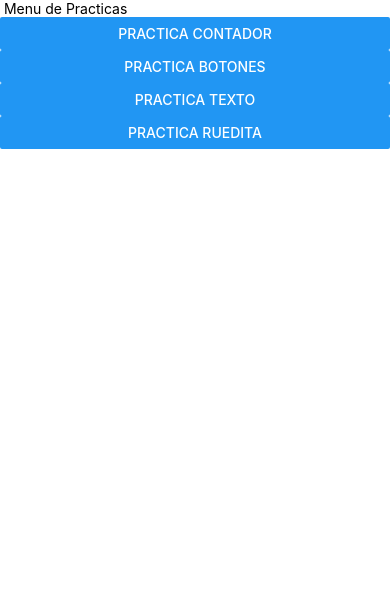
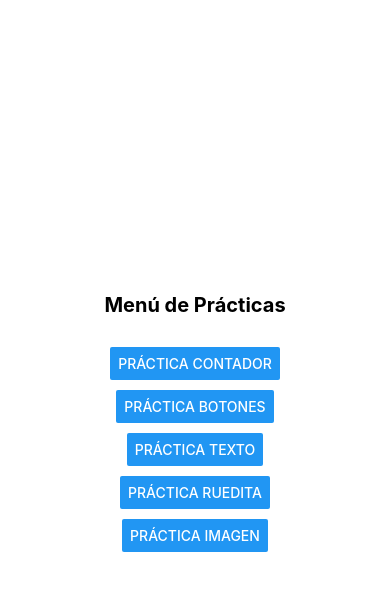
Before and after one commit to volovales/pam211., a React Native app in the folder Intro/: screen / in a window 390 px wide. Shown: the top 590 px of the page. Built offline with nearby package versions, Linux system fonts and the light colour scheme.

Commit message:
practica 9
Esta es la parte número 9 de las prácticas que hemos realizado con el profesor Que fueron Text Input & Alert

```diff
--- a/Intro/screens/TextInputAlertScreen.js
+++ b/Intro/screens/ImageScreen.js
@@ -1,6 +1,6 @@
 import { Text, View } from 'react-native'
 
-export default function TextInputAlert(){
+export default function ImageScreen (){
 
     return (
       <View>
--- a/Intro/screens/MenuScreen.js
+++ b/Intro/screens/MenuScreen.js
@@ -2,33 +2,53 @@ import { Text, StyleSheet, View, Button } from 'react-native'
 import React, { useState } from 'react'
 import BotonesScreen from './BotonesScreen'
 import ContadorScreen from './ContadorScreen'
-import TextInputAlertScreen from './TextInputAlertScreen'
+import TextInpuScreen from './TextInpuScreen'
+import ImageScreen from './ImageScreen'
 import ActivityScreen from './ActivityScreen'
 
 export default function MenuScreen() {
   const [screen, setScreen] = useState('menu');
+
   switch (screen) {
     case 'contador':
-            return <ContadorScreen/>;
+      return <ContadorScreen />;
+
       case 'botones':
-            return<BotonesScreen/>;
+      return <BotonesScreen />;
+
       case 'texto':
-            return <TextInputAlertScreen/>;
+      return <TextInpuScreen />;
+
       case 'ruedita':
-            return <ActivityScreen/>;
-        case'menu':
+      return <ActivityScreen />;
+      case 'imagen':
+      return <ImageScreen />;
+      case 'menu':
       default:
-            return(
-                    <View>
-                        <Text> Menu de Practicas</Text>
-                        <Button  onPress={()=>setScreen('contador')} title='Practica Contador'></Button>
-                        <Button  onPress={()=>setScreen('botones')} title='Practica Botones'></Button>
-                        <Button  onPress={()=>setScreen('texto')} title='Practica texto'></Button>
-                        <Button  onPress={()=>setScreen('ruedita')} title='Practica ruedita'></Button>
+      return (
+        <View style={styles.container}>
+          <Text style={styles.title}>Menú de Prácticas</Text>
+          <Button onPress={() =>setScreen('contador')} title='Práctica Contador' ></Button>
+          <Button onPress={() =>setScreen('botones')} title='Práctica Botones' ></Button>
+          <Button onPress={() =>setScreen('texto')} title='Práctica Texto' ></Button>
+          <Button onPress={() =>setScreen('ruedita')} title='Práctica Ruedita' ></Button>
+          <Button onPress={() =>setScreen('imagen')} title='Práctica Imagen' ></Button>
         </View>
-
       )
   }
 }
 
-const styles = StyleSheet.create({})
+const styles = StyleSheet.create({
+  container: {
+    flex: 1,
+    justifyContent: 'center',
+    alignItems: 'center',
+    gap: 10,
+    backgroundColor: 'white',
+  },
+  title: {
+    fontSize: 20,
+    fontWeight: 'bold',
+    marginBottom: 20,
+  },
+})
--- /dev/null
+++ b/Intro/screens/TextInpuScreen.js
@@ -0,0 +1,87 @@
+import { Text, StyleSheet, View, Button, Alert, TextInput, Platform } from 'react-native'
+import React, { useState } from 'react'
+
+export default function TextInpuScreen() {
+  const [nombre, setNombre] = useState('');
+  const [contrasena, setContrasena] = useState('');
+  const [descripcion, setDescripcion] = useState('');
+  const [numero, setNumero] = useState('');
+
+  const mostrarAlerta = () => {
+    if (nombre.trim() === '') {
+      if (Platform.OS === 'web') {
+        window.alert('ERROR: por favor ingresa tu nombre');
+      } else {
+        Alert.alert('ERROR: por favor ingresa tu nombre');
+      }
+    } else {
+      if (Platform.OS === 'web') {
+        window.alert('HOLA ' + nombre);
+      } else {
+        Alert.alert('HOLA ' + nombre);
+      }
+    }
+  };
+  const manejarNumero = (texto) => {
+    const soloNumeros = texto.replace(/[^0-9]/g, '');
+    setNumero(soloNumeros);
+  };
+  return (
+    <View style={styles.container}>
+      <Text style={styles.titulo}>TextScreen</Text>
+      <TextInput
+        style={styles.recuadro}
+        placeholder='Escribe tu nombre'
+        value={nombre}
+        onChangeText={setNombre}
+        maxLength={50}
+      />
+      <TextInput
+        style={styles.recuadro}
+        placeholder='Escribe tu contraseña'
+        value={contrasena}
+        onChangeText={setContrasena}
+        secureTextEntry={true}
+        maxLength={20}
+      />
+      <TextInput
+        style={[styles.recuadro, { height: 100, textAlignVertical: 'top' }]}
+        placeholder='Escribe tu descripción (máx 4 líneas)'
+        value={descripcion}
+        onChangeText={setDescripcion}
+        multiline={true}
+        maxLength={200}
+      />
+      <TextInput
+        style={styles.recuadro}
+        placeholder='Escribe solo números'
+        value={numero}
+        onChangeText={manejarNumero}
+        keyboardType='numeric'
+        maxLength={10}
+      />
+      <Button color='blue' title='Mostrar saludo' onPress={mostrarAlerta} />
+    </View>
+  );
+}
+const styles = StyleSheet.create({
+  container: {
+    flex: 1,
+    justifyContent: 'center',
+    alignItems: 'center',
+    backgroundColor: 'white',
+    padding: 20,
+  },
+  titulo: {
+    fontSize: 22,
+    fontWeight: 'bold',
+    marginBottom: 15,
+  },
+  recuadro: {
+    borderWidth: 1,
+    borderColor: 'black',
+    padding: 10,
+    marginBottom: 20,
+    width: '100%',
+  },
+});
```
Lines whose indentation alone changed are shown as unchanged.
